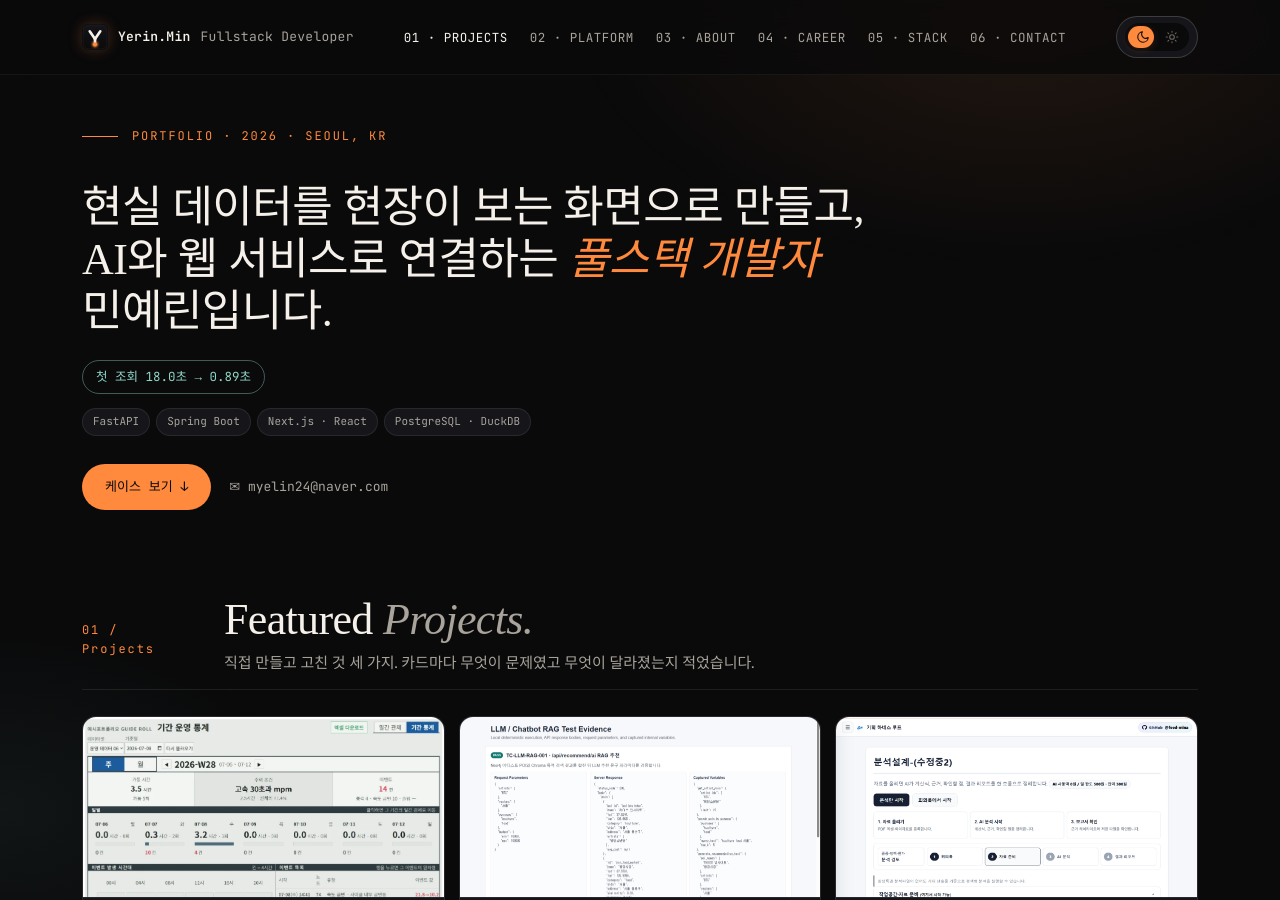
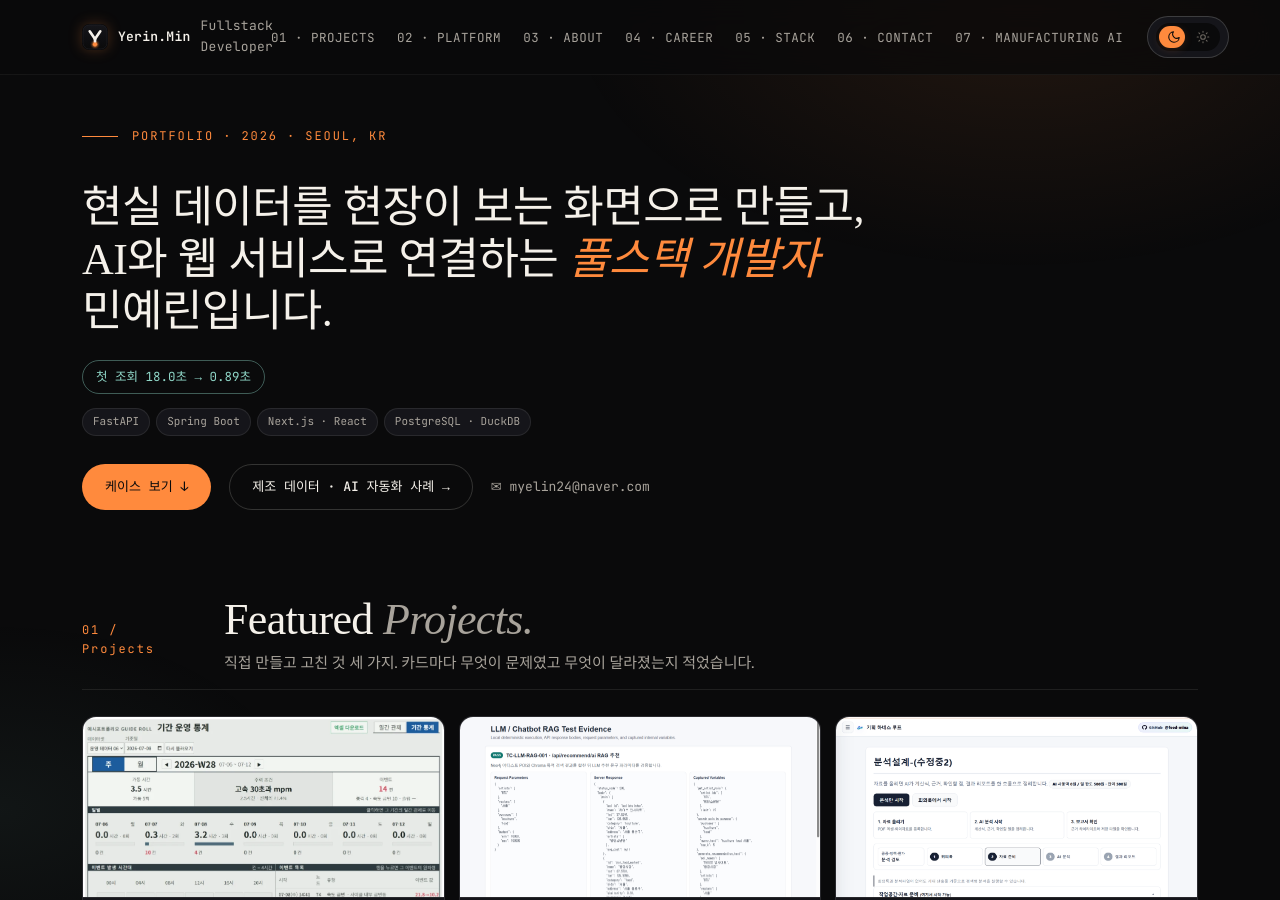
Before and after one commit to feed-mina/feed-mina.github.io, a Jekyll site: the page index.html, which Jekyll copies as it is, in a window 1280 px wide and 900 px high. Built offline with Jekyll 4.4.1, drawn with Linux system fonts in a browser that asks for light colours; some web fonts are replaced.

Commit message:
메인에 manufacturing-ai 맞춤 페이지 링크 추가 (nav 07 · hero 버튼)
manufacturing-ai/index.html(10-05, 사례 4개)로 가는 길이 메인에 없어 nav와 hero 액션에 링크 1개씩 추가. projects 배열·레이아웃·sitemap은 손대지 않음(페이지가 noindex라 색인 여부는 별도 결정).

Co-Authored-By: Claude Fable 5.1 <noreply@anthropic.com>
Claude-Session: https://claude.ai/code/session_01VXQYr7i5R1LobXkEf9Ybj3

```diff
--- a/index.html
+++ b/index.html
@@ -1162,6 +1162,7 @@
       <li><a href="#career">04 · Career</a></li>
       <li><a href="#stack">05 · Stack</a></li>
       <li><a href="#contact">06 · Contact</a></li>
+      <li><a href="manufacturing-ai/">07 · Manufacturing AI</a></li>
     </ul>
 
     <button class="theme-toggle" type="button" data-theme-toggle aria-label="테마 전환">
@@ -1187,6 +1188,7 @@
     <div class="chips"><span class="chip">FastAPI</span><span class="chip">Spring Boot</span><span class="chip">Next.js · React</span><span class="chip">PostgreSQL · DuckDB</span></div>
     <div class="hero-actions">
       <a class="btn primary" href="#projects">케이스 보기 ↓</a>
+      <a class="btn" href="manufacturing-ai/">제조 데이터 · AI 자동화 사례 →</a>
       <a class="hero-mail" href="mailto:myelin24@naver.com">✉ myelin24@naver.com</a>
     </div>
   </div>
```
